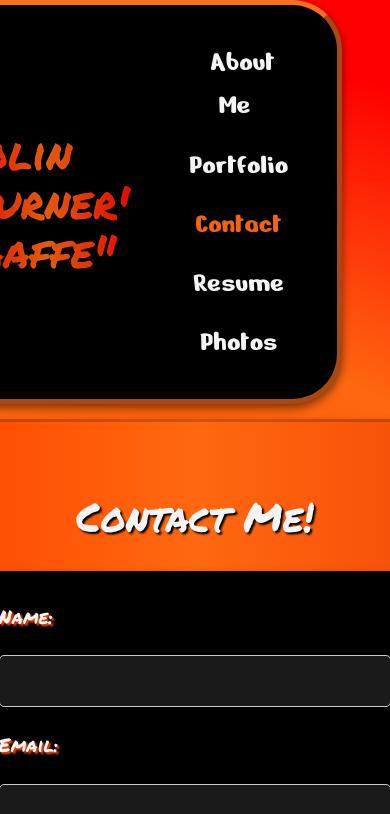
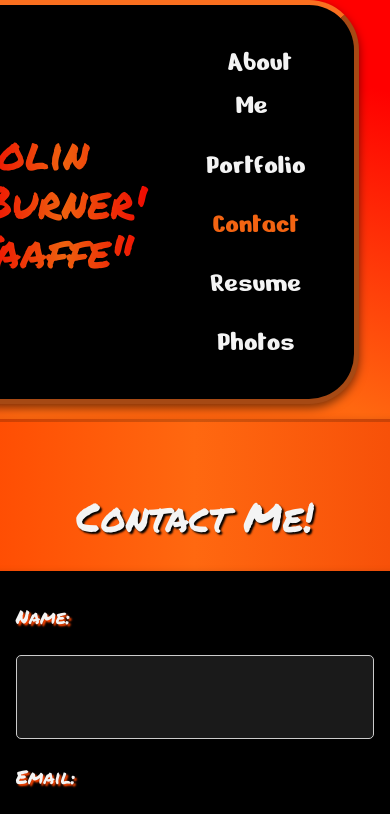
Before and after one commit to ColinBurner/React-Portfolio, a React (Vite) app: page /contact in a window 390 px wide. Shown: the top 814 px of the page. Built offline with nearby package versions, Linux system fonts and the light colour scheme.

Commit message:
more testing

```diff
--- a/src/index.css
+++ b/src/index.css
@@ -566,8 +566,8 @@ footer.main-footer {
 
   .contact-section input,
   .contact-section textarea {
-    width: 92vw;
-    padding: 1rem;
+    width: 75vw;
+    padding: 2rem;
   }
 
   .profile-pic {
```
